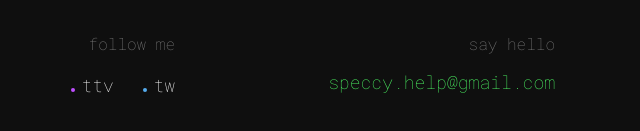
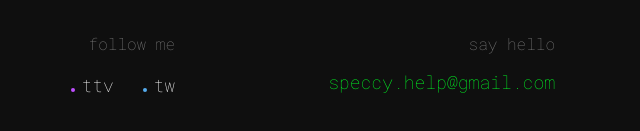
Before and after one commit to specatron111/specatron111.github.io, a plain HTML site: page index.html in a window 1280 px wide. Shown: the part 3656-3787 px from the top of the page, 640-1280 px from the left. Drawn offline with nearby package versions, Linux system fonts and the light colour scheme.

Commit message:
Update style.css

```diff
--- a/style.css
+++ b/style.css
@@ -494,7 +494,7 @@ h6 {
 }
 
 #address a {
-      color: #4FFF67;
+      color: #02ff25;
 }
 
 /*--------------- work page --------------- */
```
